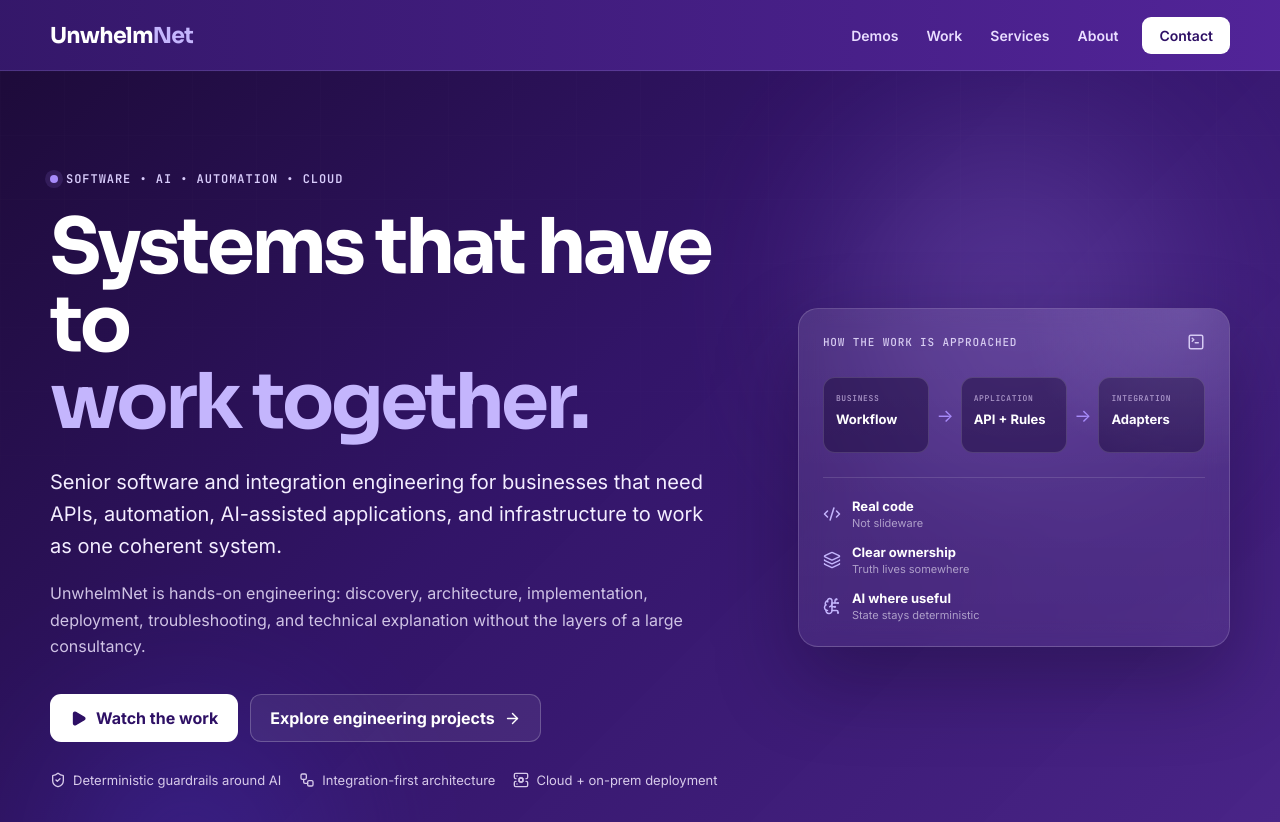
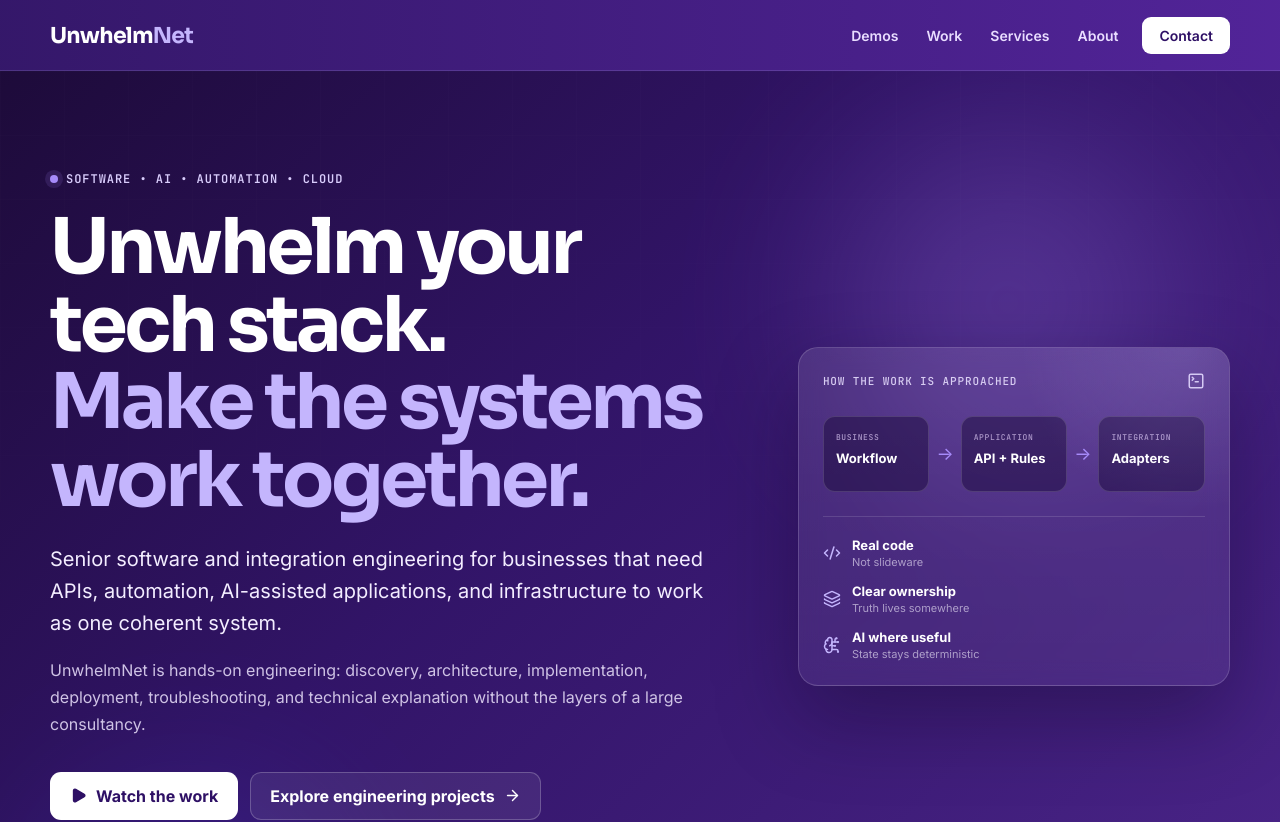
Before and after one commit to edmund-landgraf/UnwhelmNet20, a React (Vite) app: page / in a window 1280 px wide. Shown: the top 822 px of the page. Built offline with nearby package versions, Linux system fonts and the light colour scheme.

Commit message:
Restore Unwhelm brand promise in proof-first hero

```diff
--- a/src/App.tsx
+++ b/src/App.tsx
@@ -255,8 +255,8 @@ function App() {
                 SOFTWARE • AI • AUTOMATION • CLOUD
               </div>
               <h1>
-                Systems that have to
-                <span> work together.</span>
+                Unwhelm your tech stack.
+                <span>Make the systems work together.</span>
               </h1>
               <p className="hero-lead">
                 Senior software and integration engineering for businesses that need APIs,
```
